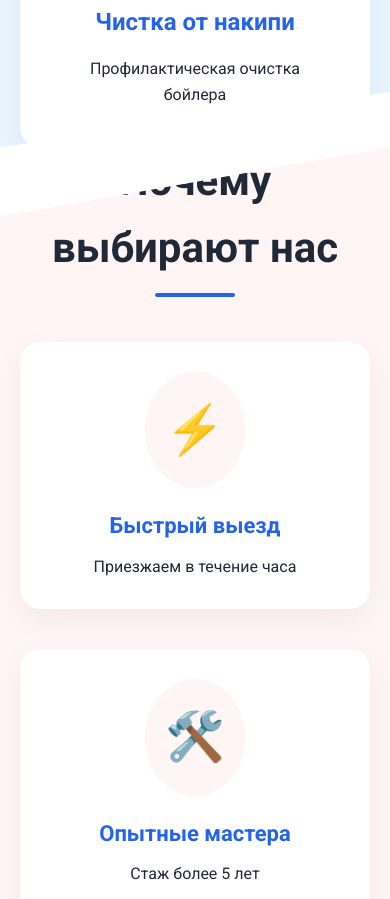
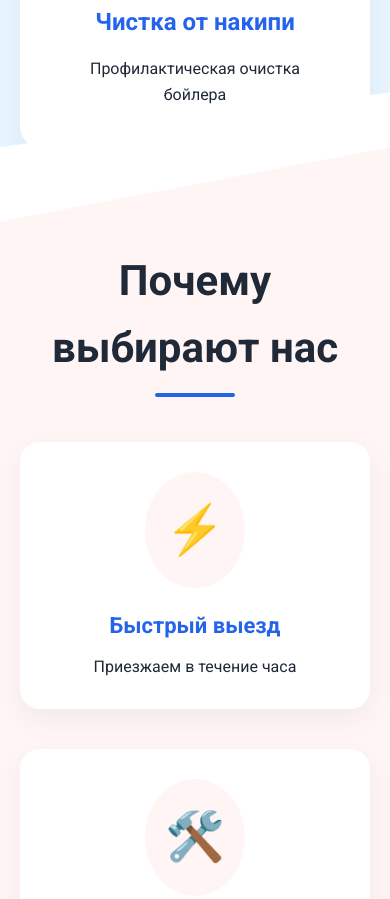
Before and after one commit to jawynn/boiler, a website built with Vite: page index.html in a window 390 px wide. Shown: the part 1711-2610 px from the top of the page. Built offline with nearby package versions, Linux system fonts and the light colour scheme; files whose address does not match are found by name.

Commit message:
Initial commit from your app

```diff
--- a/style.scss
+++ b/style.scss
@@ -219,6 +219,7 @@ section {
 .advantages {
   background: var(--section-2-bg);
   clip-path: polygon(0 5%, 100% 0, 100% 95%, 0 100%);
+  padding-top: 150px; /* Increased padding-top to move the heading lower */
 }
 
 .advantages-grid {
@@ -367,6 +368,10 @@ section {
     padding: 60px 0;
   }
 
+  .advantages {
+    padding-top: 100px; /* Adjusted for mobile */
+  }
+
   .services-grid, .advantages-grid {
     grid-template-columns: 1fr;
   }
```
Also changed, not shown: README.md.
